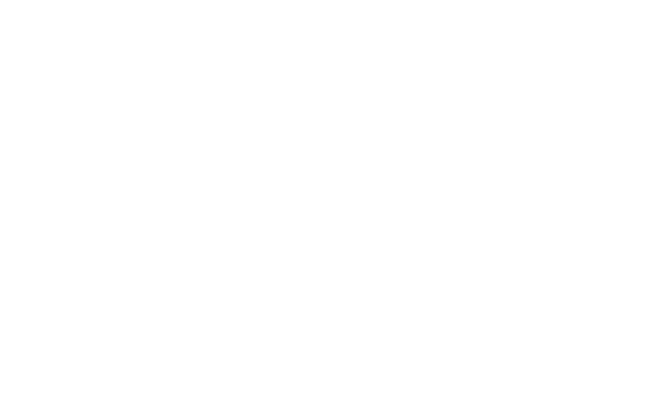
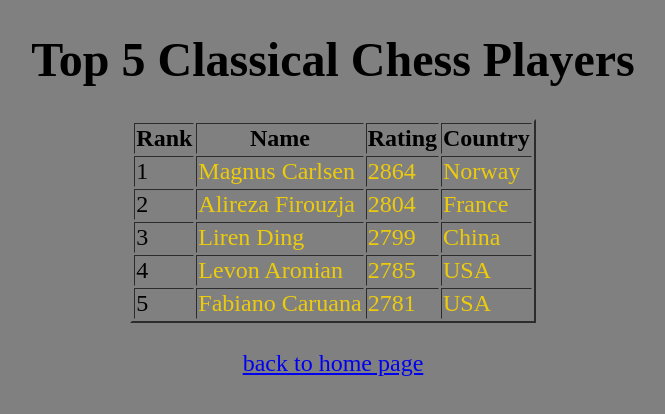
Before and after one commit to ErezPre/chess_top5_html5, a plain HTML site: page classical.html in a window 1280 px wide. Shown: the whole page, without its empty margins (307-972 px from the left). Drawn offline with Linux system fonts and the light colour scheme.

Commit message:
calssical

```diff
--- a/classical.html
+++ b/classical.html
@@ -0,0 +1,61 @@
+<!DOCTYPE html>
+<html lang="en">
+  <head>
+    <meta charset="UTF-8" />
+    <meta http-equiv="X-UA-Compatible" content="IE=edge" />
+    <meta name="viewport" content="width=device-width, initial-scale=1.0" />
+    <title>Top 5 Chess Players</title>
+  </head>
+  <!DOCTYPE html>
+  <html>
+    <body style="background-color: grey">
+      <center>
+        <font size="5">
+          <h1 size="-1">Top 5 Classical Chess Players</h1>
+          <p style="width: 70%">
+            <table border="2" style="color: rgb(236, 203, 13);">
+                <tr style="color: black;">
+                  <th>Rank</th>
+                  <th>Name</th>
+                  <th>Rating</th>
+                  <th>Country</th>
+                </tr>
+                <tr>
+                  <td style="color: black;">1</td>
+                  <td>Magnus Carlsen</td>
+                  <td>2864</td>
+                  <td>Norway</td>
+                </tr>
+                <tr>
+                    <td style="color: black;">2</td>
+                    <td>Alireza Firouzja</td>
+                    <td>2804</td>
+                    <td>France</td>
+                </tr>
+                <tr>
+                    <td style="color: black;">3</td>
+                    <td>Liren Ding</td>
+                    <td>2799</td>
+                    <td>China</td>
+                </tr>
+                <tr>
+                    <td style="color: black;">4</td>
+                    <td>Levon Aronian</td>
+                    <td>2785</td>
+                    <td>USA</td>
+                </tr>
+                <tr>
+                    <td style="color: black;">5</td>
+                    <td>Fabiano Caruana</td>
+                    <td>2781</td>
+                    <td>USA</td>
+                </tr>
+                </table>
+                <br>
+            <a href="index.html">back to home page</a>
+          </p>
+        </font>
+      </center>
+    </body>
+  </html>
+</html>
```
Also changed, not shown: about_chess_games_categories.html (+1 -1 lines).
